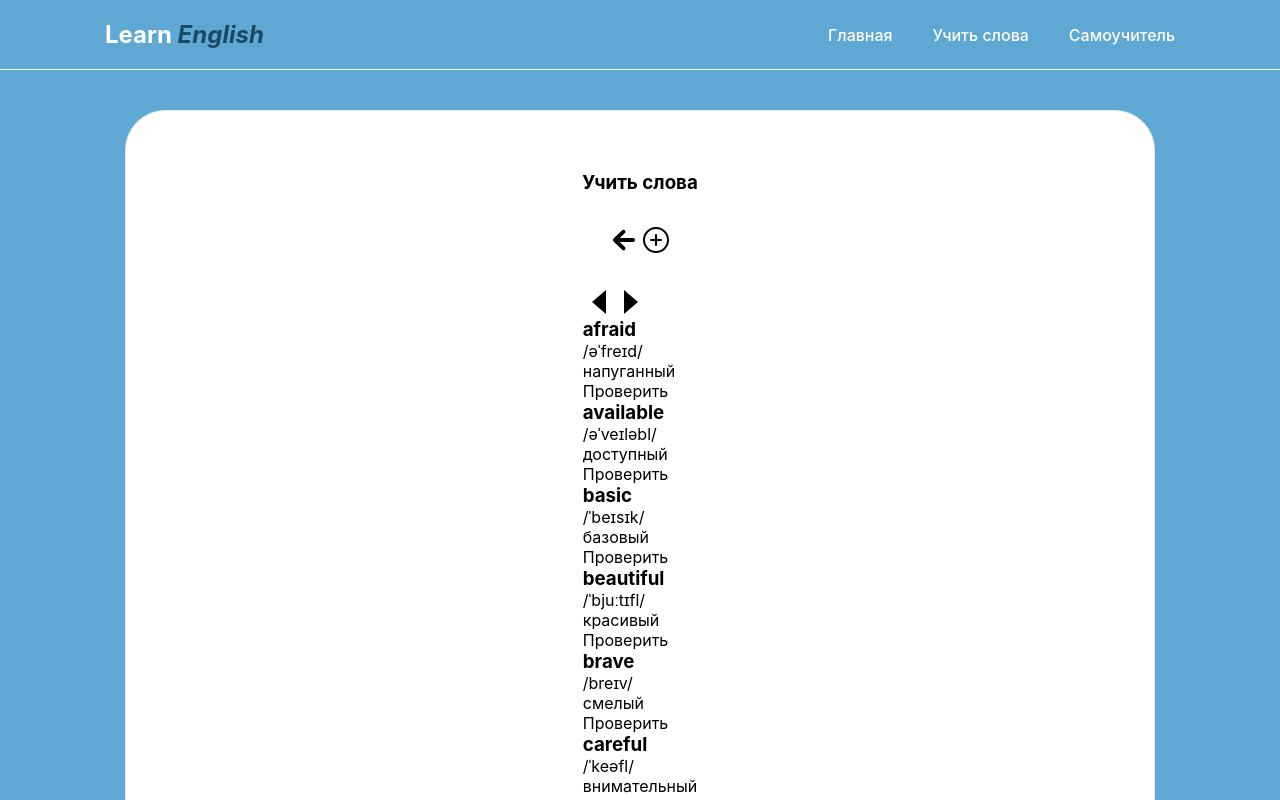
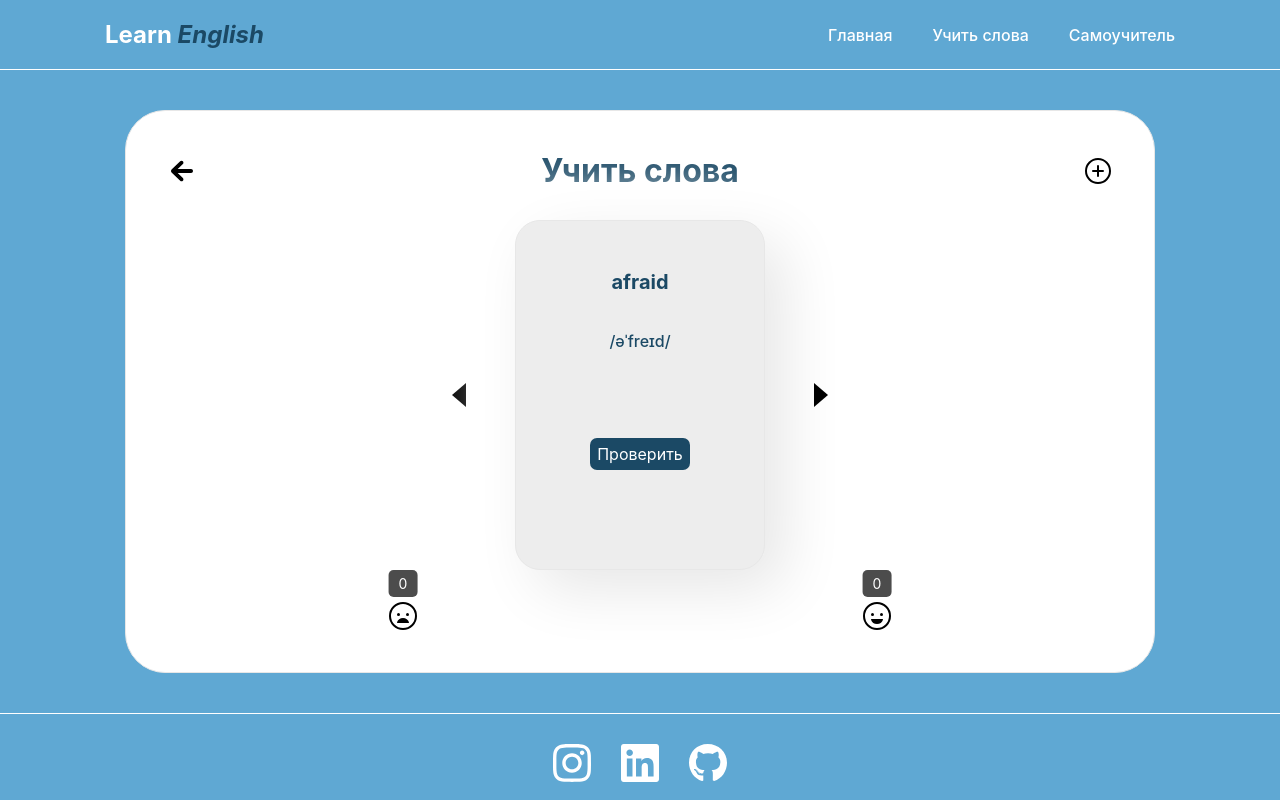
Before and after one commit to WeronikaGRIG/LearnEnglish, a React (Vite) app: page / in a window 1280 px wide. Shown: the top 800 px of the page. Built offline with nearby package versions, Linux system fonts and the light colour scheme.

Commit message:
add Vocab.jsx/scss,VocabList.jsx/scss

```diff
--- a/src/App/App.jsx
+++ b/src/App/App.jsx
@@ -18,11 +18,12 @@ function App() {
       <div className={style.app}>
         <Nav />
         {/* <Error /> */}
+        {/* <Loader /> */}
         <Vocab />
         {/* <Home /> */}
         <Footer />
 
-        {/* <Loader /> */}
+
       </div>
     </>
   )
--- a/src/Components/Loader/Loader.module.scss
+++ b/src/Components/Loader/Loader.module.scss
@@ -9,7 +9,7 @@
     align-items: center;
     gap: 40px;
     width: 100%;
-    height: 100vh;
+    height: 80vh;
     background-color: $bg-main;
 }
 
--- a/src/Pages/Vocab/Vocab.jsx
+++ b/src/Pages/Vocab/Vocab.jsx
@@ -1,3 +1,4 @@
+import { useState } from 'react';
 import lists from '../../Common/lists.json';
 import VocabList from './VocabList';
 import style from './Vocab.module.scss';
@@ -10,31 +11,64 @@ import sad from '../../assets/icons/sad.svg';
 import happy from '../../assets/icons/happy.svg';
 
 export default function Vocab() {
+
+    const [currentIndex, setCurrentIndex] = useState(0);
+
+    {/* вынести в отдельный компонент Progress */ }
+    const [sadCount, setSadCount] = useState(0);
+    const [happyCount, setHappyCount] = useState(0);
+
+    const incrementSadCount = () => {
+        setSadCount(sadCount + 1);
+    };
+
+    const incrementHappyCount = () => {
+        setHappyCount(happyCount + 1);
+    };
+
+    const handlePrev = () => {
+        setCurrentIndex((prevIndex) => (prevIndex > 0 ? prevIndex - 1 : lists.length - 1));
+    };
+
+    const handleNext = () => {
+        setCurrentIndex((prevIndex) => (prevIndex < lists.length - 1 ? prevIndex + 1 : 0));
+    };
+
     return (
         <main>
             <div className={style.container}>
                 <div className={style.content}>
-                    <h3 className={style.title}>Учить слова</h3>
-
-                    <div>
+                    <div className={style.toolbar}>
                         <img src={arrowBack} alt="Arrow Back" />
+                        <h3 className={style.title}>Учить слова</h3>
                         <img src={addCircle} alt="Add Circle" />
                     </div>
 
                     <div className={style.vocabs}>
-                        <img src={caretBack} alt="Caret Back" />
-                        <img src={caretForward} alt="Caret Forward" />
+                        <button
+                            onClick={handlePrev}>
+                            <img src={caretBack} alt="Caret Back" />
+                        </button>
                         <ul className={style.vocab}>
-                            {lists.map((list, index) => (
-                                <VocabList
-                                    key={index} {...list} />
-                            ))}
+                            <VocabList
+                                key={currentIndex} {...lists[currentIndex]} />
                         </ul>
+                        <button
+                            onClick={handleNext}>
+                            <img src={caretForward} alt="Caret Forward" />
+                        </button>
                     </div>
 
-                    <div>
-                        <img src={sad} alt="Sad smile" />
-                        <img src={happy} alt="Happy smile" />
+                    {/* вынести в отдельный компонент UI/Progress */}
+                    <div className={style.progress}>
+                        <div className={style.counter} onClick={incrementSadCount}>
+                            <span className={style.tooltip}>{sadCount}</span>
+                            <img src={sad} alt="Sad smile" />
+                        </div>
+                        <div className={style.counter} onClick={incrementHappyCount}>
+                            <span className={style.tooltip}>{happyCount}</span>
+                            <img src={happy} alt="Happy smile" />
+                        </div>
                     </div>
                 </div>
             </div>
--- a/src/Pages/Vocab/Vocab.module.scss
+++ b/src/Pages/Vocab/Vocab.module.scss
@@ -18,10 +18,53 @@ main {
         flex-direction: column;
         align-items: center;
         gap: 30px;
-        padding: 60px;
+        padding: 40px;
         background: white;
         border: 1px solid $bg-card;
         border-radius: 40px;
         overflow: hidden;
     }
+    .title{
+        font-size: 32px;
+        font-weight: 700;
+        color: $text-color;
+        text-align: center;
+    }
+    .toolbar{
+        display: flex;
+        justify-content: space-between;
+        align-items: center;
+        width: 100%;
+    }
+    .vocabs{
+        display: flex;
+        justify-content: center;
+        align-items: center;
+        gap: 40px;
+    }
+    .progress{
+        display: flex;
+        justify-content: space-around;
+        align-items: center;
+        width: 100%;
+        .counter {
+            position: relative;
+            cursor: pointer;
+            .tooltip {
+                position: absolute;
+                top: -30px;
+                left: 50%;
+                transform: translateX(-50%);
+                background-color: rgba(0, 0, 0, 0.7);
+                color: white;
+                padding: 5px 10px;
+                border-radius: 5px;
+                font-size: 14px;
+                white-space: nowrap;
+                visibility: visible;
+                opacity: 1;
+                transition: visibility 0s, opacity 0.3s ease;
+            }
+        }
+    }
 }
--- a/src/Pages/Vocab/VocabList.jsx
+++ b/src/Pages/Vocab/VocabList.jsx
@@ -1,14 +1,27 @@
 import PropTypes from 'prop-types';
+import { useState } from 'react';
 import style from './VocabList.module.scss';
 
 export default function VocabList({ word, transcript, translation }) {
+
+    const [hoverVocab, setHoverVocab] = useState(true);
+    const [translationShown, setTranslationShown] = useState(false)
+
+    const handleClick = () => {
+        setHoverVocab(!hoverVocab);
+        if (!translationShown) {
+            setTranslationShown(true);
+        }
+    };
+
     return (
         <li className={style.vocab__list}>
             <h3 className={style.vocab__list_word}>{word}</h3>
             <p className={style.vocab__list_transcript}>{transcript}</p>
-            <p className={style.vocab__list_translation}> {translation} </p>
+            <p className={hoverVocab ? style.vocab__list_translation : style.vocab__check}> {translation} </p>
             <button
-                className={style.vocab__chek}>
+                className={style.vocab__list_chek}
+                onClick={handleClick}>
                 Проверить
             </button>
         </li>
--- a/src/Pages/Vocab/VocabList.module.scss
+++ b/src/Pages/Vocab/VocabList.module.scss
@@ -1,3 +1,54 @@
 @import '../../styles/var.scss';
 @import '../../styles/reset.scss';
 @import '../../styles/template.scss';
+
+.vocab__list{
+    display: flex;
+    flex-direction: column;
+    justify-content: space-around;
+    align-items: center;
+    width: 250px;
+    height: 350px;
+    padding: 30px;
+    border: 1px solid $bg-card;
+    border-radius: 25px;
+    background: #ededed;
+    box-shadow:
+        20px 20px 60px $bg-card,
+        -20px -20px 60px #ffffff;
+    &_word{
+        font-size: 20px;
+        font-weight: 700;
+        color: $text-color;
+        text-align: center;
+    }
+    &_transcript{
+        font-size: 16px;
+        font-weight: 500;
+        color: $text-color;
+        text-align: center;
+    }
+    &_translation{
+        display: none;
+    }
+    .vocab__check {
+        display: block;
+        font-weight: 500;
+        color: $text-color;
+        text-align: center;
+        transition: all 0.4s;
+        transform: rotate(0deg) scale(1);
+    }
+    .vocab__list_chek {
+        display: flex;
+        justify-content: center;
+        align-items: center;
+        width: 100px;
+        height: 32px;
+        padding: 5px;
+        margin: 50px auto;
+        border-radius: 7px;
+        background-color: $bg-button;
+        color: $text-light-color;
+    }
+}
```
